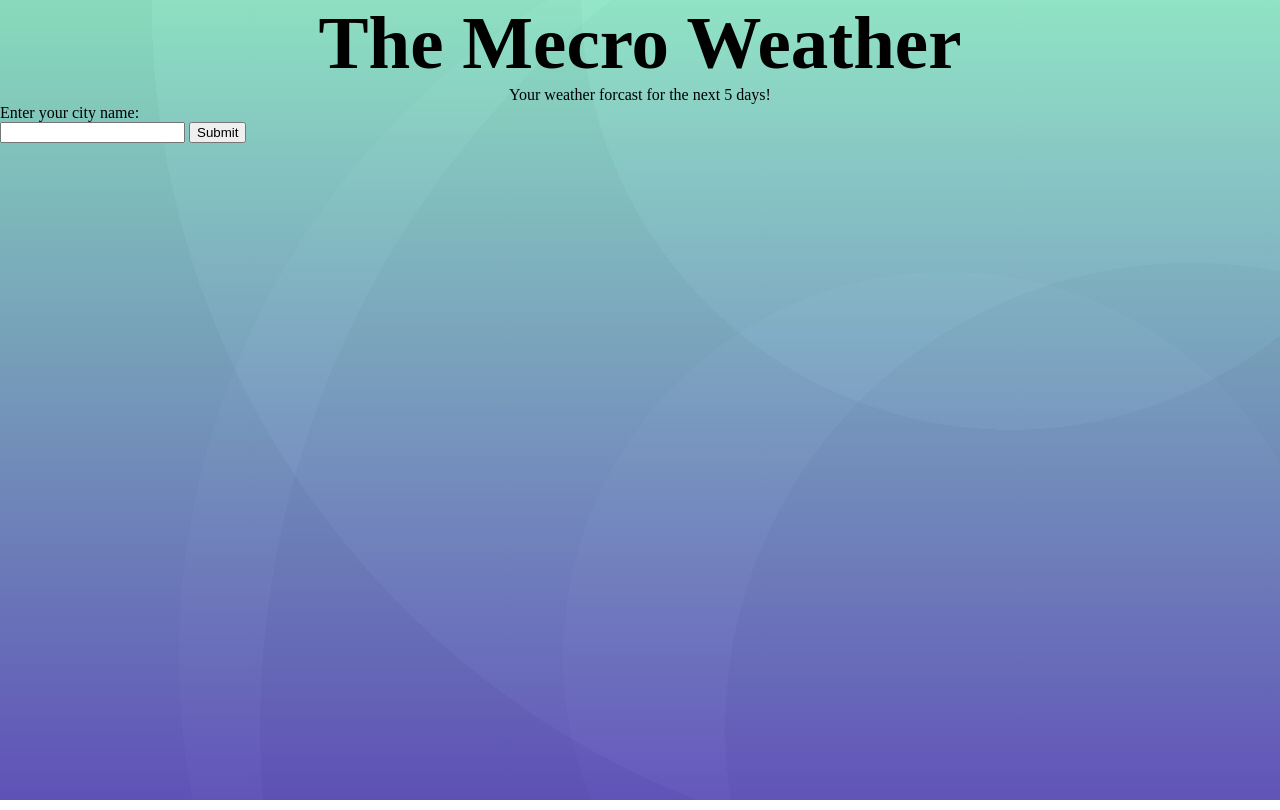
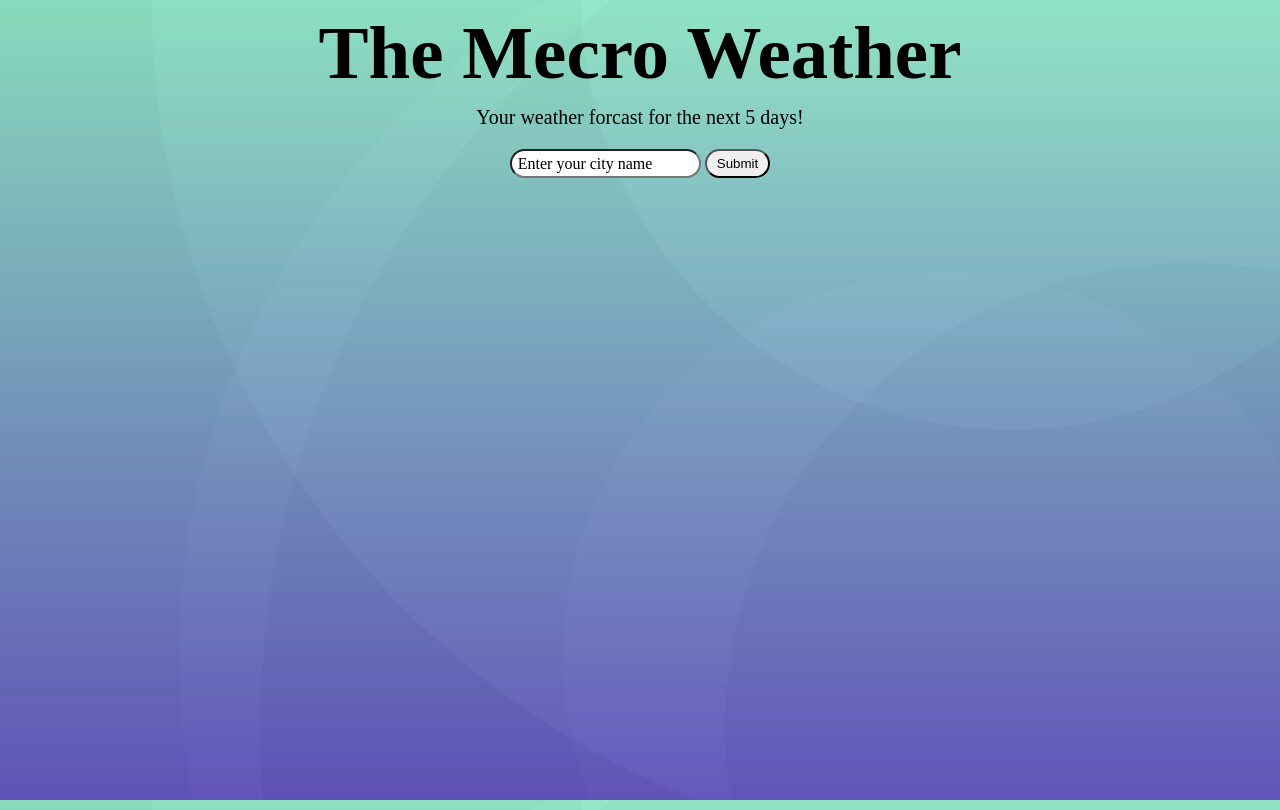
Before and after one commit to mecronorm/The-Weather, a plain HTML site: page index.html in a window 1280 px wide. Drawn offline with Linux system fonts and the light colour scheme.

Commit message:
Change form and add names of the days

```diff
--- a/script.js
+++ b/script.js
@@ -280,6 +280,9 @@ const WMOCodes = {
 		}
 	}
 }
+
+const daysOfTheWeek = ["Sunday", "Monday", "Tuesday", "Wednesday", "Thursday", "Friday", "Saturday"]
+
 async function getGeoData(inputData){
 	const response = await fetch("https://geocoding-api.open-meteo.com/v1/search?name="+inputData+"&count=10&language=en&format=json")
 	const city = await response.json()
@@ -307,7 +310,9 @@ async function startWeatherApp(){
 		const weatherName = document.createElement("p")
 		const maxTemp = document.createElement("p")
 		const minTemp = document.createElement("p")
-		date.textContent = weather.daily.time[i]
+		const day = new Date(weather.daily.time[i])
+		console.log(weather.daily.time[i]);
+		date.textContent = daysOfTheWeek[day.getDay()]
 		date.className = "date"
 		image.src = WMOCodes[weather.daily.weather_code[i]].day.image
 		weatherName.textContent = WMOCodes[weather.daily.weather_code[i]].day.description
@@ -332,11 +337,19 @@ async function displayCityName(){
     document.body.children[1].children[1].append(cityName)
 }
 
+const userCityInput = document.getElementById("user-city-input")
 
-const userCityInput = document.getElementById("user-city-input")
 userCityInput.addEventListener("submit", (event) => {
 	event.preventDefault()
 	document.body.children[1].children[1].innerHTML = ""
 	displayCityName()
 	startWeatherApp()
 })
+
+userCityInput.addEventListener("keyup", (event)=>{
+	if (event.target.value) {
+		document.querySelector("label").style.display = "none"
+	} else{
+		document.querySelector("label").style.display = "inline"
+	}
+})
--- a/style/style.scss
+++ b/style/style.scss
@@ -12,16 +12,36 @@ body{
         text-align: center;
         h1{
             font-size: 75px;
+            margin: 10px;
+        }
+        p{
+            font-size: 20px;
         }
     }
     main{
         form{
-            justify-content: center;
+            margin-top: 20px;
+            text-align: center;
             label{
-                display: block;
+                display: inline;
+                position: absolute;
+                margin: 6px;
+                margin-left: 8px;
             }
-            label:after{
-                content: ": ";
+            label::selection{
+                content: none;
+            }
+            label:hover{
+                cursor: text;
+            }
+            input{
+                box-sizing: border-box;
+                padding: 5px;
+                border-radius: 20px;
+            }
+            button{
+                padding: 5px 10px;
+                border-radius: 20px;
             }
         }
         section{
@@ -55,5 +75,12 @@ body{
     body{
         height: auto;
         background-position: center;
+        main{
+            form{
+                button{
+                    display: none;
+                }
+            }
+        }
     }
 }
```
Also changed, not shown: style/style.css, 1 other file.
